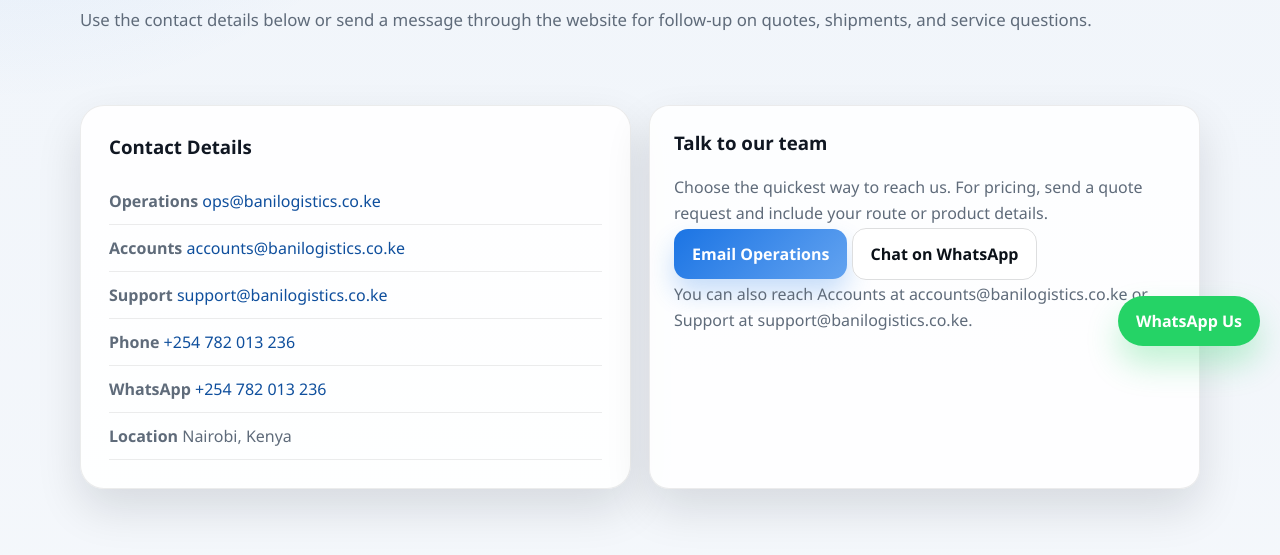
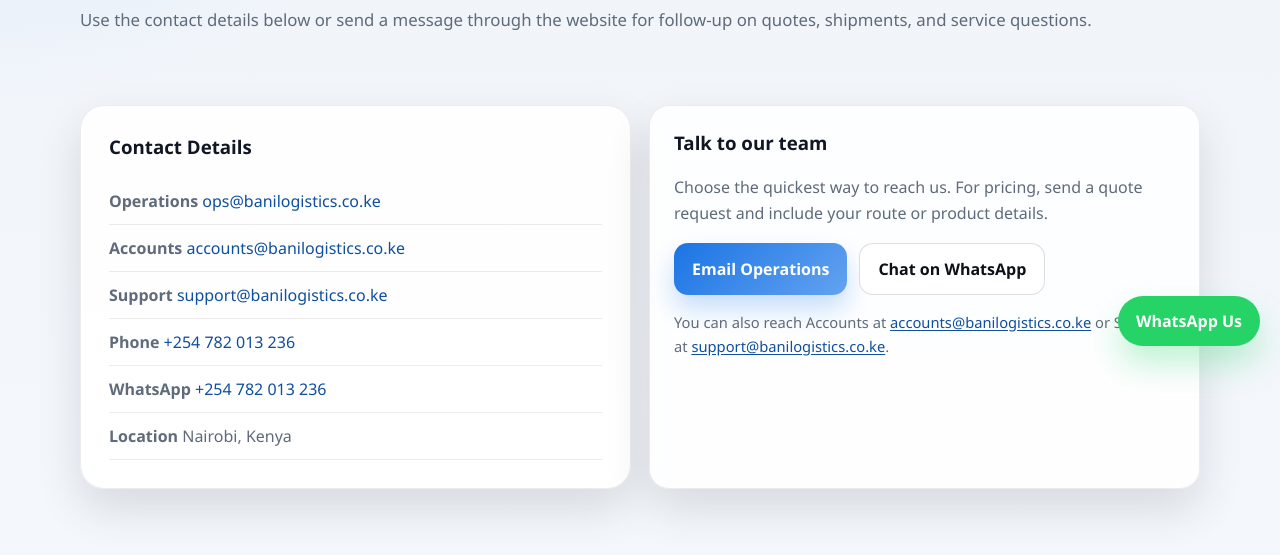
Before and after one commit to Bar-aka/BaniLogistics-site, a PHP site: page /contact.html in a window 1280 px wide. Shown: the part 434-989 px from the top of the page. Run offline with PHP 8.4, Linux system fonts and the light colour scheme.

Commit message:
Improve visitor flows and quote request feedback

```diff
--- a/css/style.css
+++ b/css/style.css
@@ -1117,3 +1117,34 @@
     transition-duration: 0.01ms !important;
   }
 }
+
+
+.contact-action-card {
+  align-content: start;
+}
+
+.contact-actions {
+  display: flex;
+  flex-wrap: wrap;
+  gap: 12px;
+  margin: 8px 0;
+}
+
+.contact-actions .button {
+  display: inline-flex;
+  min-height: 48px;
+  align-items: center;
+  justify-content: center;
+}
+
+.form-note {
+  color: var(--muted);
+  font-size: 0.92rem;
+  line-height: 1.6;
+}
+
+.form-note a {
+  color: var(--accent-deep);
+  text-decoration: underline;
+  text-underline-offset: 2px;
+}
```
